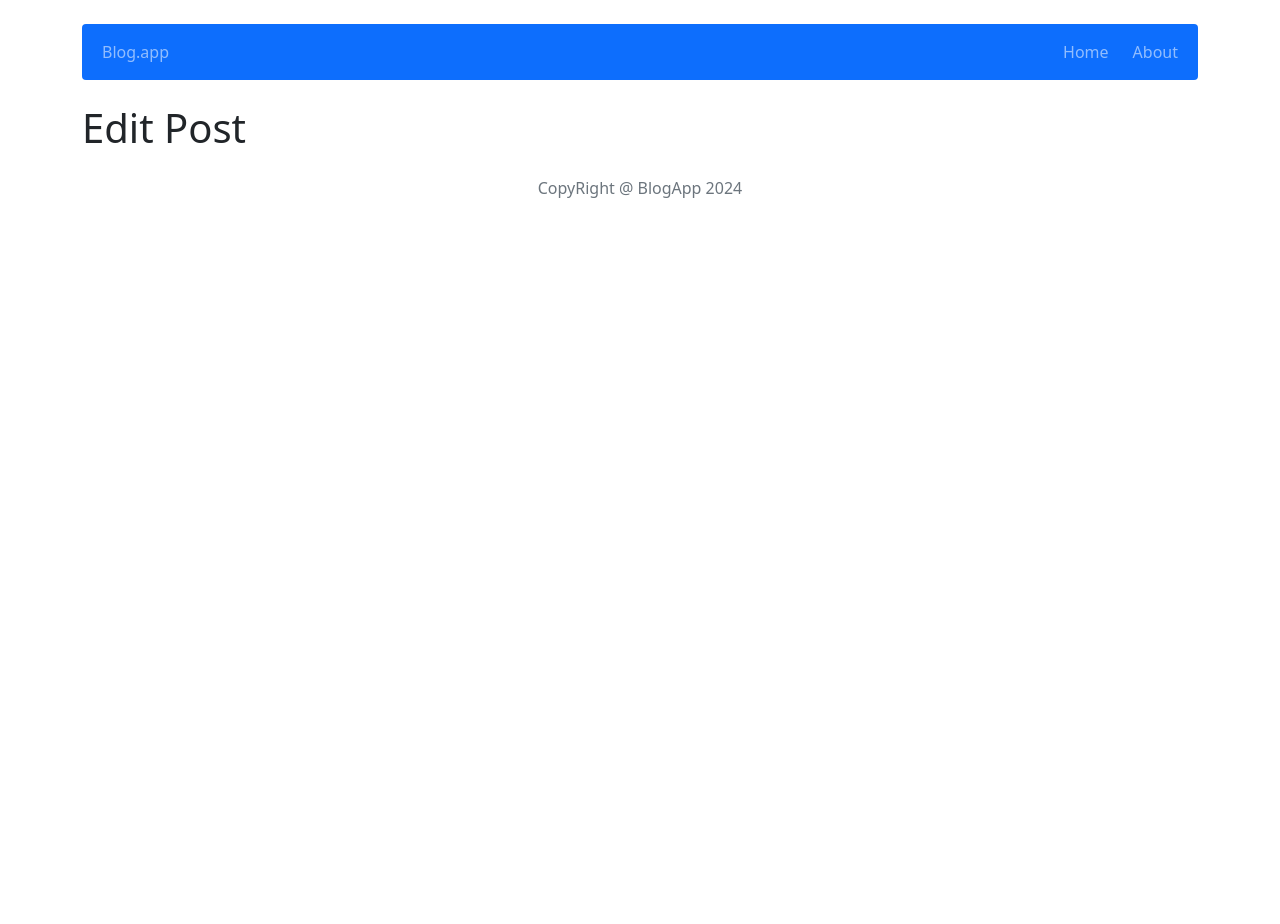
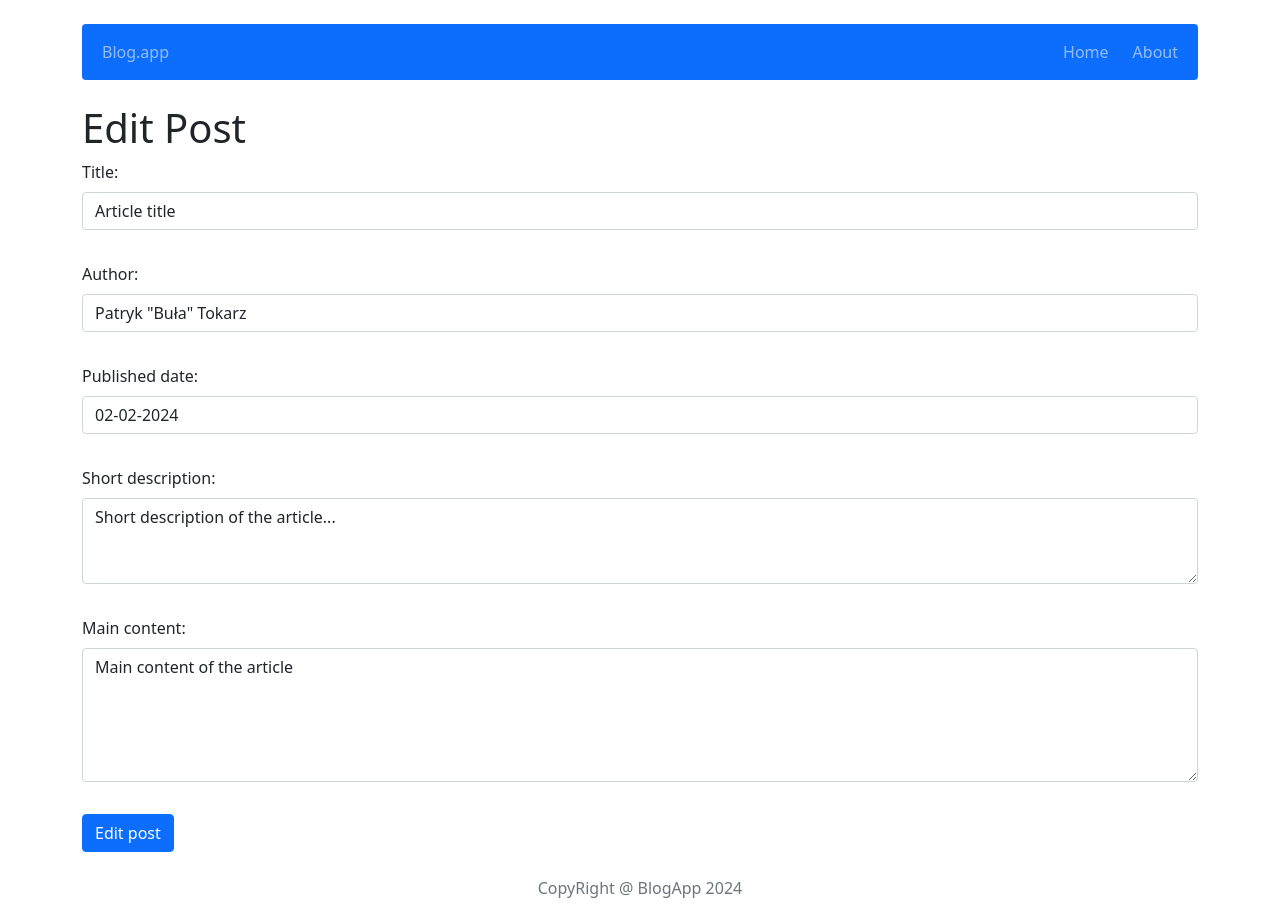
Before and after one commit to stelmonitos/blog-app-react, a React (Create React App) app: page /post/edit/1 in a window 1280 px wide. Before the commit the page ends 800 px from the top, so only its background shows below. Built offline with nearby package versions, Linux system fonts and the light colour scheme.

Commit message:
add EditFormPost

```diff
--- a/package.json
+++ b/package.json
@@ -7,6 +7,7 @@
     "@testing-library/react": "^13.4.0",
     "@testing-library/user-event": "^13.5.0",
     "bootstrap": "5.1.3",
+    "http-server": "^14.1.1",
     "react": "^18.2.0",
     "react-bootstrap": "2.8.0",
     "react-dom": "^18.2.0",
--- a/src/components/features/AddPostForm.js
+++ b/src/components/features/AddPostForm.js
@@ -6,6 +6,7 @@ import PostForm from "./PostForm";
 const AddPostForm = () => {
     const navigate = useNavigate();
     const dispatch = useDispatch();
+
     const handleSubmit = post => {
       dispatch(addPost(post));
       navigate('/')
--- a/src/components/features/EditPostForm.js
+++ b/src/components/features/EditPostForm.js
@@ -0,0 +1,28 @@
+import { useNavigate } from "react-router-dom";
+import { useDispatch } from "react-redux";
+import { editPost } from "../../redux/postsRedux";
+import PostForm from "./PostForm";
+import { useParams } from 'react-router-dom';
+import { useSelector } from 'react-redux';
+import { getPostById } from '../../redux/postsRedux';
+import { Navigate } from "react-router-dom";
+
+const EditPostForm = () => {
+    const { id } = useParams();
+    const post = useSelector(post => getPostById(post, id));
+    const navigate = useNavigate();
+    const dispatch = useDispatch();
+
+    const handleSubmit = post => {
+      dispatch(editPost({ ...post, id}));
+      navigate('/')
+    };
+    if (!post) {
+        return <Navigate to="/" />;
+      }
+
+    return (
+      <PostForm action={handleSubmit} title={post.title} author={post.author} shortDescription={post.shortDescription} content={post.content} publishedDate={post.publishedDate}  actionText="Edit post" />
+    )
+  };
+  export default EditPostForm;
--- a/src/components/features/PostForm.js
+++ b/src/components/features/PostForm.js
@@ -11,7 +11,7 @@ const PostForm = ({ action, actionText, ...props }) => {
 
     const handleSubmit = e => {
         e.preventDefault();
-        action({ title, author, publishedDate, shortDescription, content });
+        action({ title, author, publishedDate, shortDescription, content, actionText });
       };
       return (
         <>
@@ -26,7 +26,7 @@ const PostForm = ({ action, actionText, ...props }) => {
             <Form.Control className="my-2"  as="textarea" value={shortDescription} onChange={e => setShortDescription(e.target.value)} rows={3} placeholder="Enter short description" /><br />
             Main content:<br />
             <Form.Control className="my-2" as="textarea" value={content} onChange={e => setContent(e.target.value)} rows={5} placeholder="Enter main content" /><br />
-            <Button className="justify-content-end" onClick={handleSubmit}>Add post</Button>
+            <Button className="justify-content-end" onClick={handleSubmit}>{actionText}</Button>
         </form>
         </>
       );
--- a/src/components/pages/PostEdit.js
+++ b/src/components/pages/PostEdit.js
@@ -1,9 +1,12 @@
+import EditPostForm from "../features/EditPostForm";
+
 
 
 const EditPost = () => {
   return (
     <div>
       <h1>Edit Post</h1>
+      <EditPostForm />
     </div>
   );
 };
--- a/src/redux/postsRedux.js
+++ b/src/redux/postsRedux.js
@@ -8,16 +8,21 @@ export const getAllPosts = ({ posts }) => posts;
 const createActionName = actionName => `app/posts/${actionName}`;
 const REMOVE_POST = createActionName('REMOVE_POST');
 const ADD_POST = createActionName('ADD_POST');
+const EDIT_POST = createActionName('EDIT_POST');
 
 // action creators
 export const removePost = payload => ({ payload, type: REMOVE_POST });
 export const addPost = payload => ({ payload, type: ADD_POST });
+export const editPost = payload => ({ payload, type: EDIT_POST });
+
 const postReducer = (statePart = [], action) => {
   switch (action.type) {
     case REMOVE_POST:
       return statePart.filter(post => post.id !== action.payload);
     case ADD_POST:
       return [...statePart,{ ...action.payload, id: shortid()}];
+      case EDIT_POST:
+       return statePart.map(post => (post.id === action.payload.id ? { ...post, ...action.payload } : post));
     default:
       return statePart;
   };
```
Also changed, not shown: 14 other files (tests, documents, lock files or other folders).
